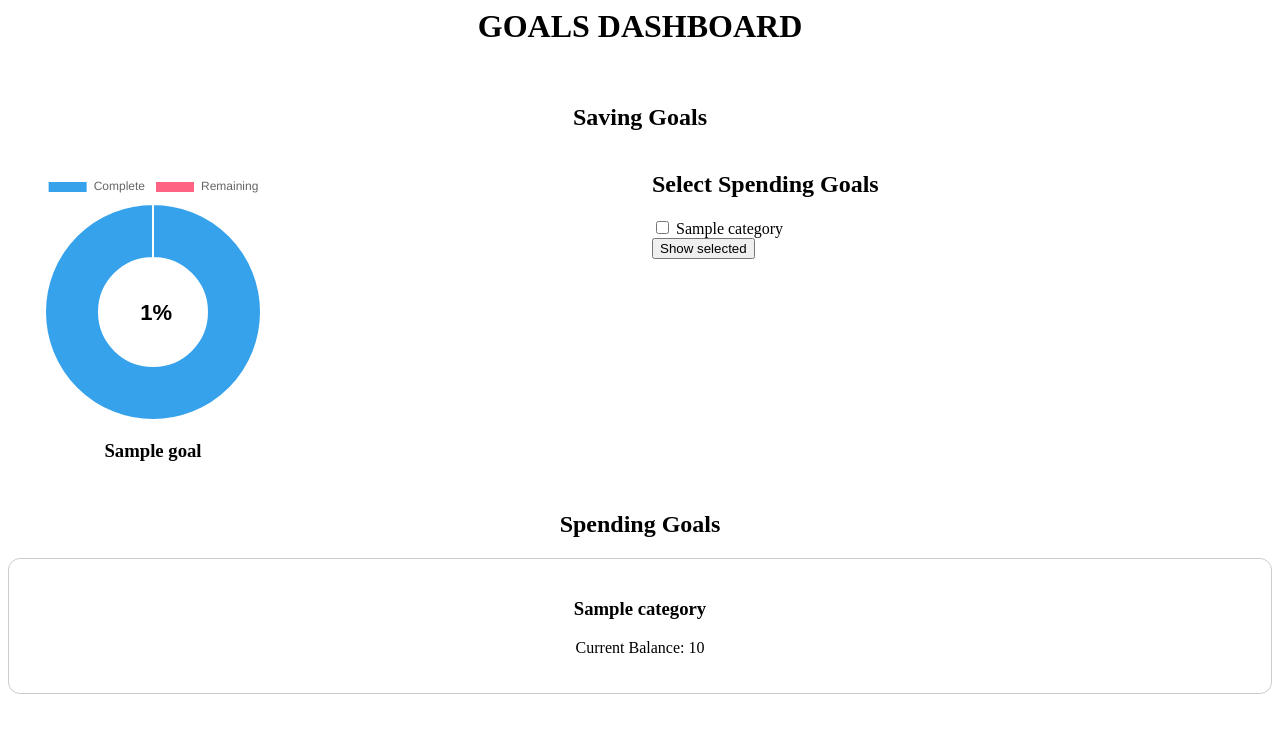
After one commit to JacobLanter/BakerStreet_Budget, a Django app: template budget/templates/budget/dashboard.html in a window 1280 px wide. The commit adds this page. Shown: the top 733 px of the page. Run offline with Django 5.2, Linux system fonts and the light colour scheme; the template is opened without the code that fills it: most values are stand-ins (such as "Sample title", 1, 10 or a date in 2020).

Commit message:
Add goal dashboard charts and manual YNAB sync action
Signed-off-by: Jacob Lanter <jacobalanter116@gmail.com>

```diff
--- a/budget/templates/budget/category_list.html
+++ b/budget/templates/budget/category_list.html
@@ -2,7 +2,7 @@
 
 <ul>
   {% for category in categories %}
-    <li>{{ category.category_group_name }}: {{ category.name }} - {{ category.balance }}</li>
+    <li>{{ category.category_group_name }}: {{ category.name }} - Current balance: {{ category.balance_display }}</li>
   {% empty %}
     <li>No categories found.</li>
   {% endfor %}
--- /dev/null
+++ b/budget/templates/budget/dashboard.html
@@ -0,0 +1,101 @@
+<script src="https://cdn.jsdelivr.net/npm/chart.js"></script>
+
+<h1 style="text-align: center;">GOALS DASHBOARD</h1>
+{% if request.user.is_authenticated %}
+    <form method="post" action="{% url 'sync_ynab_now' %}" style="position: absolute; right: 0;">
+      {% csrf_token %}
+      <button type="submit">Sync YNAB</button>
+    </form>
+  {% endif %}
+<br>
+<h2 style="text-align: center;">Saving Goals</h2>
+
+<div style="display: grid; grid-template-columns: repeat(auto-fit, minmax(250px, 1fr)); gap: 24px;">
+  {% for goal in target_goal_charts %}
+    <div style="width: 250px; height: 300px; position: relative; margin: 20px; text-align: center;">
+      <div style="width: 250px; height: 250px; position: relative;">
+        <canvas id="targetGoalChart{{ forloop.counter }}"></canvas>
+      </div>
+
+      <h3>{{ goal.name }}</h3>
+    </div>
+
+    <script>
+      const centerTextPlugin{{ forloop.counter }} = {
+        id: "targetCenterText{{ forloop.counter }}",
+        beforeDraw(chart) {
+          const { width, height, ctx } = chart;
+          ctx.restore();
+
+          ctx.font = "bold 22px Arial";
+          ctx.textBaseline = "middle";
+          ctx.textAlign = "center";
+
+          const text = "{{ goal.percentage }}%";
+          const x = width / 1.95;
+          const y = height / 1.75;
+
+          ctx.fillText(text, x, y);
+          ctx.save();
+        }
+      };
+
+      new Chart(document.getElementById("targetGoalChart{{ forloop.counter }}"), {
+        type: "doughnut",
+        data: {
+          labels: ["Complete", "Remaining"],
+          datasets: [{
+            label: "{{ goal.name }}",
+            data: [{{ goal.percentage }}, {{ goal.remaining }}],
+          }]
+        },
+        options: {
+          responsive: true,
+          maintainAspectRatio: false
+        },
+        plugins: [centerTextPlugin{{ forloop.counter }}]
+      });
+    </script>
+  {% endfor %}
+
+  {% if not selected_need_category_ids %}
+    <form method="get">
+      <h2>Select Spending Goals</h2>
+
+      {% for category in spending_goals %}
+        <label>
+          <input
+            type="checkbox"
+            name="need_categories"
+            value="{{ category.id }}"
+          >
+          {{ category.name }}
+        </label>
+        <br>
+      {% endfor %}
+
+      <button type="submit">Show selected</button>
+    </form>
+  {% endif %}
+</div>
+
+<h2 style="text-align: center;">Spending Goals</h2>
+
+<div style="display: grid; grid-template-columns: repeat(auto-fit, minmax(250px, 1fr)); gap: 24px;">
+  {% for category in selected_need_categories %}
+    <div style="
+      border: 1px solid #ccc;
+      border-radius: 12px;
+      padding: 20px;
+      text-align: center;
+    ">
+      <h3>{{ category.name }}</h3>
+
+      <p>
+        Current Balance:
+        {{ category.balance_display }}
+      </p>
+
+    </div>
+  {% endfor %}
+</div>
--- a/budget/urls.py
+++ b/budget/urls.py
@@ -2,5 +2,7 @@ from django.urls import path
 from . import views
 
 urlpatterns = [
-    path('dashboard/', views.category_list, name="category_list"),
+    path('category_list/', views.category_list, name="category_list"),
+    path('dashboard/', views.dashboard, name="dashboard"),
+    path("sync-ynab/", views.sync_ynab_now, name="sync_ynab_now"),
 ]
--- a/docker-compose.yml
+++ b/docker-compose.yml
@@ -18,9 +18,7 @@ services:
     environment:
       POSTGRES_DB: ${POSTGRES_DB:-bakerstreet_budget}
       POSTGRES_USER: ${POSTGRES_USER:-bakerstreet_user}
-      POSTGRES_PASSWORD: ${POSTGRES_PASSWORD}
-    ports:
-      - "5432:5432"
+      POSTGRES_PASSWORD: ${POSTGRES_PASSWORD}"
 
 volumes:
   postgres_data:
```
Also changed, not shown: budget/models.py (+24 -0 lines), budget/views.py (+76 -2 lines).
